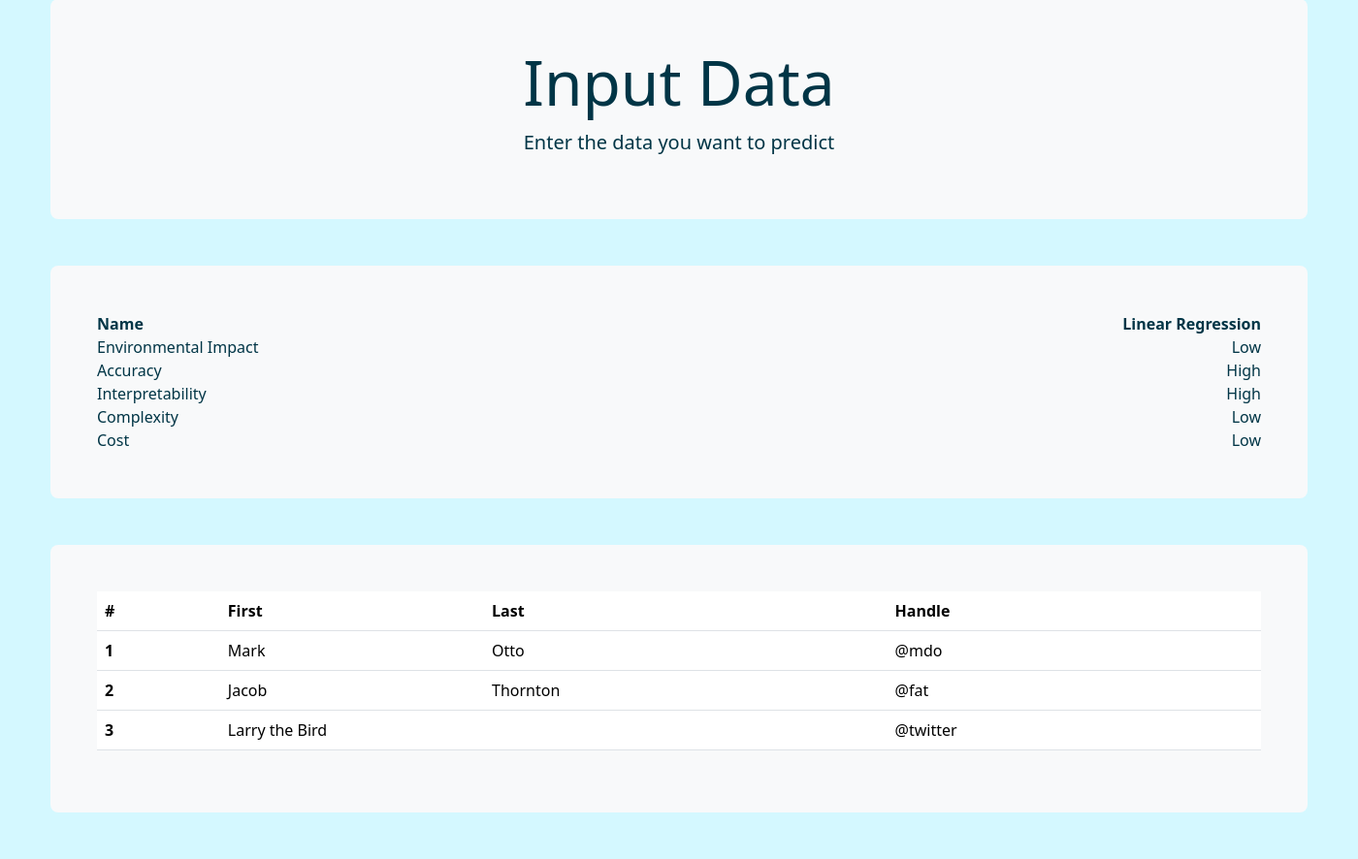
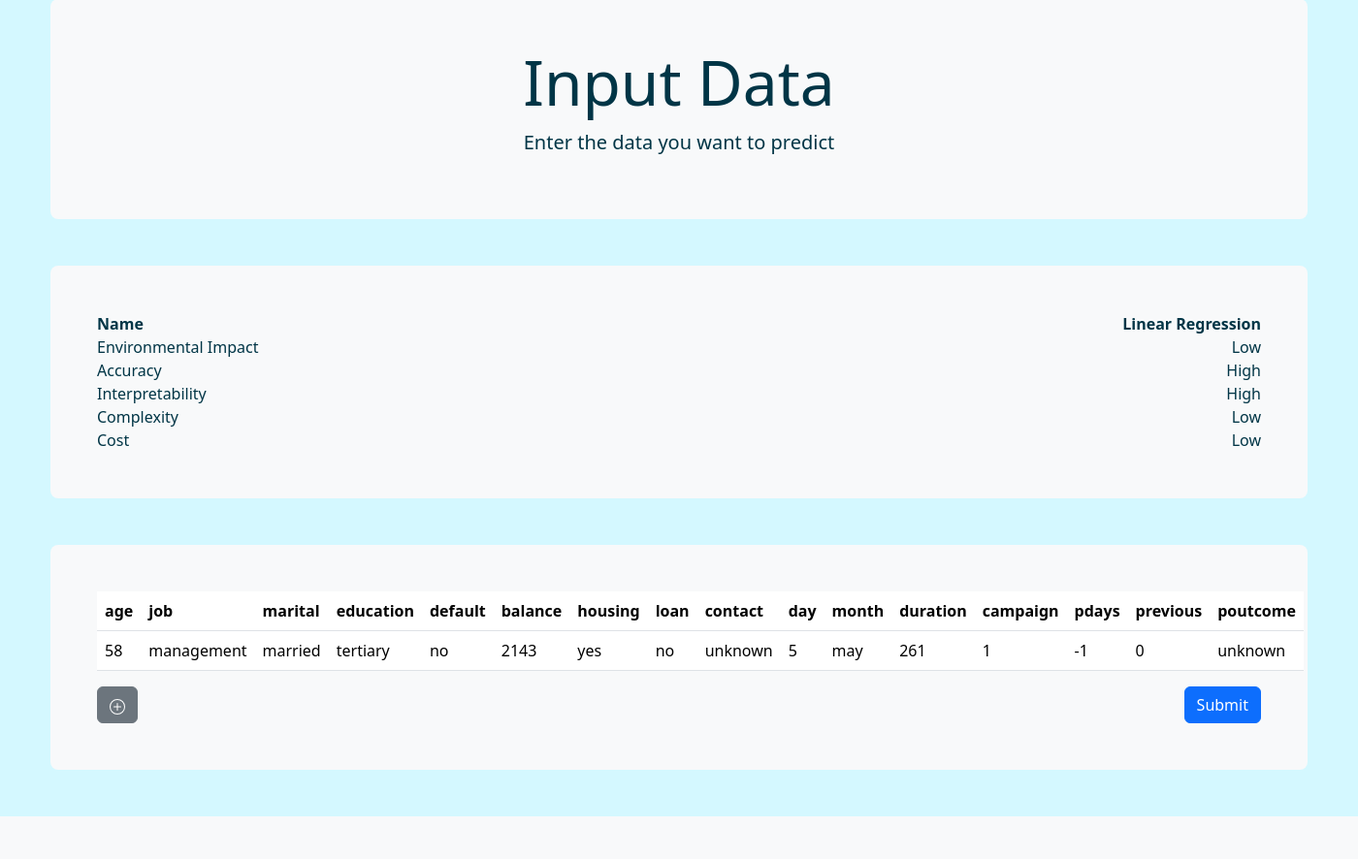
Before and after one commit to dylankainth/holystick, a Flask app: page /3?modelNo=1 in a window 1400 px wide. Shown: the part 141-1027 px from the top of the page at 97% size. After the commit the page ends 983 px from the top, so only its background shows below. Run offline with Flask 3, Linux system fonts and the light colour scheme.

Commit message:
did the table page; imported vue3

```diff
--- a/templates/page3.html
+++ b/templates/page3.html
@@ -7,7 +7,10 @@
         font-size: 2rem;
     }
 </style>
-<div class="container my-5">
+
+<script src="https://unpkg.com/vue@3/dist/vue.global.js"></script>
+
+<div class="container my-5" id="app">
     <div class="my-5">
         <div class="p-5 text-center bg-body-tertiary rounded-3">
             <h1 class="display-3">Input Data</h1>
@@ -55,34 +58,72 @@
         <div class="p-5 bg-body-tertiary rounded-3">
 
             <table class="table">
-                <thead contenteditable="true">
+                <thead>
                     <tr>
-                        <th scope="col">#</th>
-                        <th scope="col">First</th>
-                        <th scope="col">Last</th>
-                        <th scope="col">Handle</th>
+                        <th scope="col">age</th>
+                        <th scope="col">job</th>
+                        <th scope="col">marital</th>
+                        <th scope="col">education</th>
+                        <th scope="col">default</th>
+                        <th scope="col">balance</th>
+                        <th scope="col">housing</th>
+                        <th scope="col">loan</th>
+                        <th scope="col">contact</th>
+                        <th scope="col">day</th>
+                        <th scope="col">month</th>
+                        <th scope="col">duration</th>
+                        <th scope="col">campaign</th>
+                        <th scope="col">pdays</th>
+                        <th scope="col">previous</th>
+                        <th scope="col">poutcome</th>
                     </tr>
                 </thead>
                 <tbody contenteditable="true">
                     <tr>
-                        <th scope="row">1</th>
-                        <td>Mark</td>
-                        <td>Otto</td>
-                        <td>@mdo</td>
+                        <td>58</td>
+                        <td>management</td>
+                        <td>married</td>
+                        <td>tertiary</td>
+                        <td>no</td>
+                        <td>2143</td>
+                        <td>yes</td>
+                        <td>no</td>
+                        <td>unknown</td>
+                        <td>5</td>
+                        <td>may</td>
+                        <td>261</td>
+                        <td>1</td>
+                        <td>-1</td>
+                        <td>0</td>
+                        <td>unknown</td>
                     </tr>
-                    <tr>
-                        <th scope="row">2</th>
-                        <td>Jacob</td>
-                        <td>Thornton</td>
-                        <td>@fat</td>
-                    </tr>
-                    <tr>
-                        <th scope="row">3</th>
-                        <td colspan="2">Larry the Bird</td>
-                        <td>@twitter</td>
-                    </tr>
+
                 </tbody>
             </table>
+
+            <!-- make a plus button -->
+
+            <li class="list-group-item d-flex justify-content-between">
+
+                <span> <button class="btn btn-secondary" @click="submit">
+                        <svg xmlns="http://www.w3.org/2000/svg" width="16" height="16" fill="currentColor"
+                            class="bi bi-plus-circle" viewBox="0 0 16 16">
+                            <path d="M8 15A7 7 0 1 1 8 1a7 7 0 0 1 0 14m0 1A8 8 0 1 0 8 0a8 8 0 0 0 0 16" />
+                            <path
+                                d="M8 4a.5.5 0 0 1 .5.5v3h3a.5.5 0 0 1 0 1h-3v3a.5.5 0 0 1-1 0v-3h-3a.5.5 0 0 1 0-1h3v-3A.5.5 0 0 1 8 4" />
+                        </svg>
+                    </button></span>
+
+                <span>
+                    <span> <button class="btn btn-primary" @click="addRow">
+
+
+                            Submit
+                        </button></span>
+                </span>
+            </li>
+
+
 
         </div>
     </div>
@@ -91,4 +132,38 @@
 
 </div>
 
+<script>
+    const app = Vue.createApp({
+        data() {
+            return {
+                message: 'Hello Vue!'
+            }
+        },
+        methods: {
+            submit() {
+
+            },
+            addRow() {
+
+                const tableBody = document.querySelector(".table tbody");
+                const newRow = document.createElement("tr");
+
+                // Create 16 editable cells
+                for (let i = 0; i < 16; i++) {
+                    const cell = document.createElement("td");
+                    cell.innerHTML = '&nbsp;';
+                    newRow.appendChild(cell);
+
+                }
+
+                tableBody.appendChild(newRow);
+
+            }
+        }
+    })
+
+    app.config.compilerOptions.delimiters = ['[[', ']]'];
+    app.mount('#app')
+</script>
+
 {% endblock %}
```
